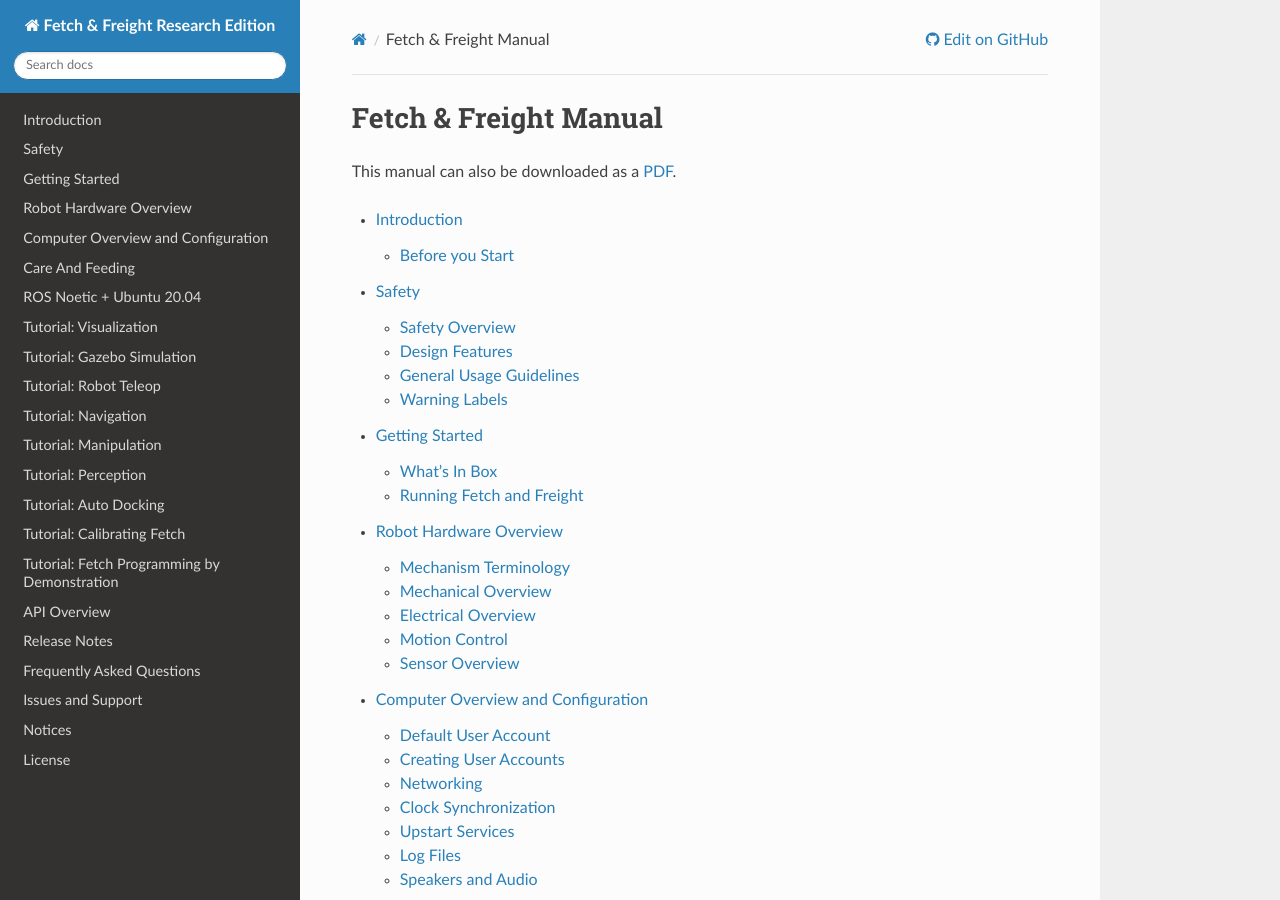
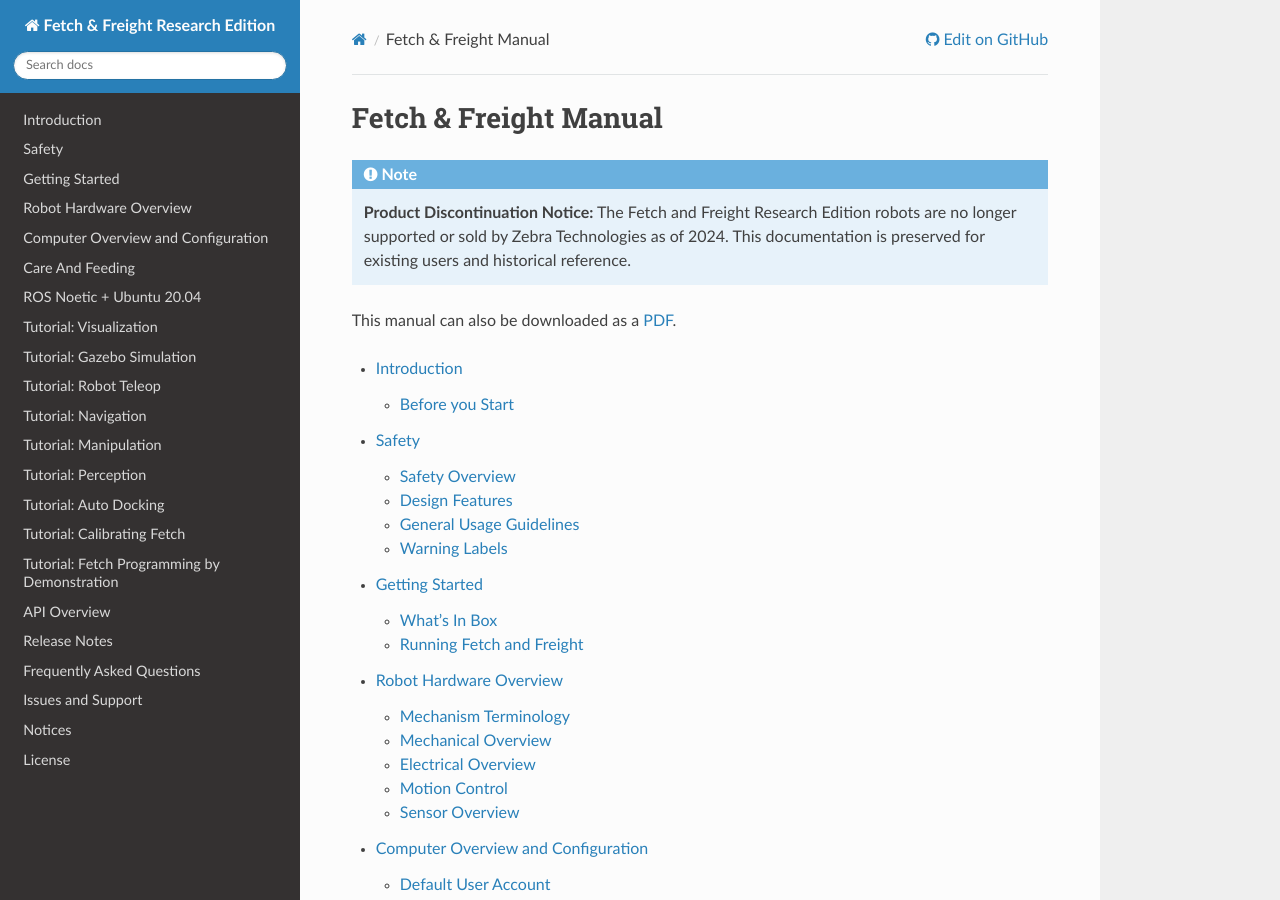
Before and after one commit to fetchrobotics/docs, a Sphinx documentation site: the page built from source/index.rst, in a window 1280 px wide and 900 px high. Built offline with Sphinx 7.4.7 and the Read the Docs theme 3.1.0, drawn with Linux system fonts in a browser that asks for light colours.

Commit message:
Updated intro pages

```diff
--- a/source/index.rst
+++ b/source/index.rst
@@ -3,6 +3,11 @@
 
 Fetch & Freight Manual
 ----------------------
+
+.. note::
+   **Product Discontinuation Notice:** The Fetch and Freight Research Edition robots
+   are no longer supported or sold by Zebra Technologies as of 2024. This documentation is preserved for
+   existing users and historical reference.
 
 This manual can also be downloaded as a `PDF <http://docs.fetchrobotics.com/FetchRobotics.pdf>`_.
 
--- a/source/introduction.rst
+++ b/source/introduction.rst
@@ -1,5 +1,10 @@
 Introduction
 ============
+
+.. note::
+   **Product Discontinuation Notice:** The Fetch and Freight Research Edition robots
+   are no longer supported or sold by Zebra Technologies as of 2024. This documentation is preserved for
+   existing users and historical reference.
 
 This manual is intended to help users successfully install, use, and develop
 code on Fetch and Freight Research Edition robots. The software installed on
```
